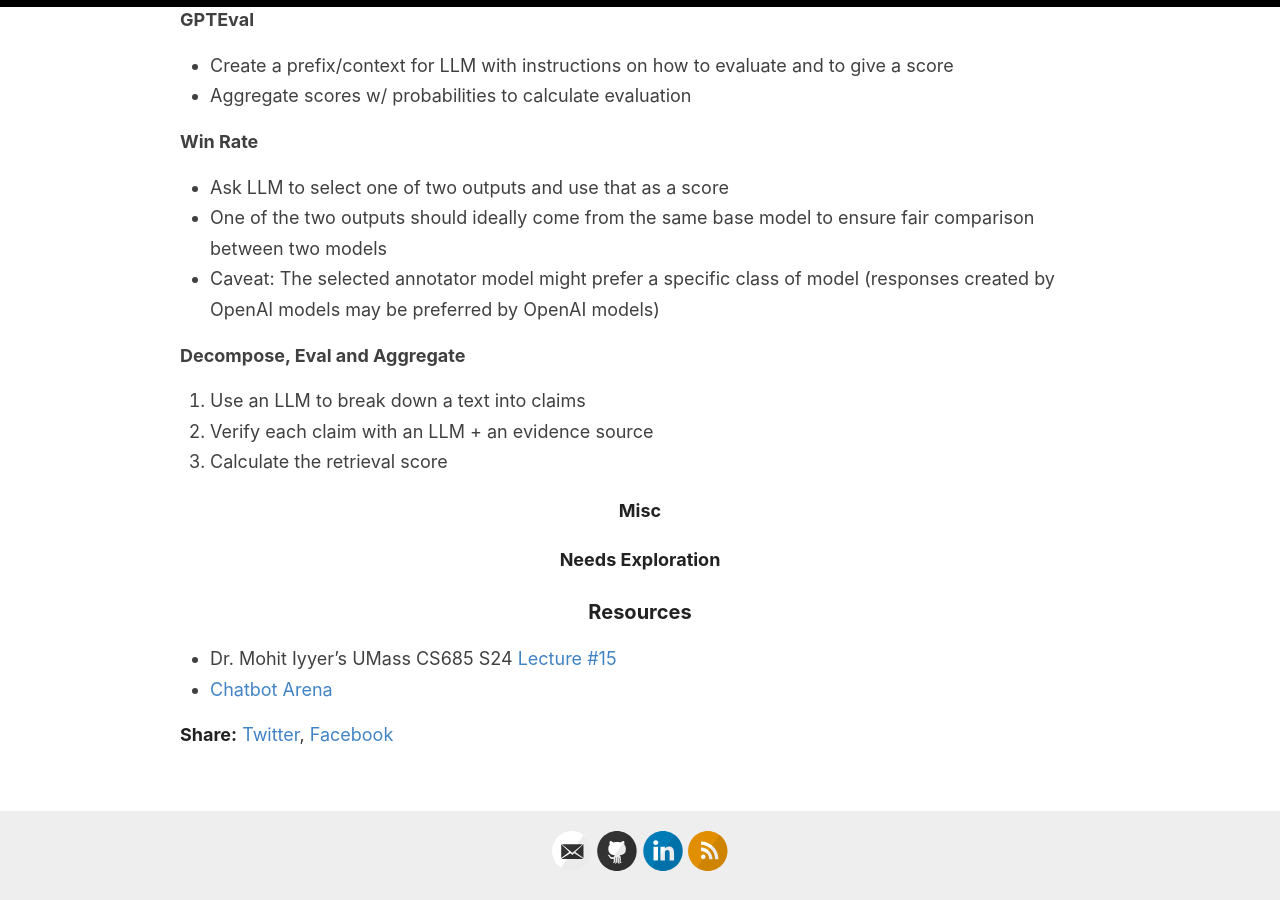
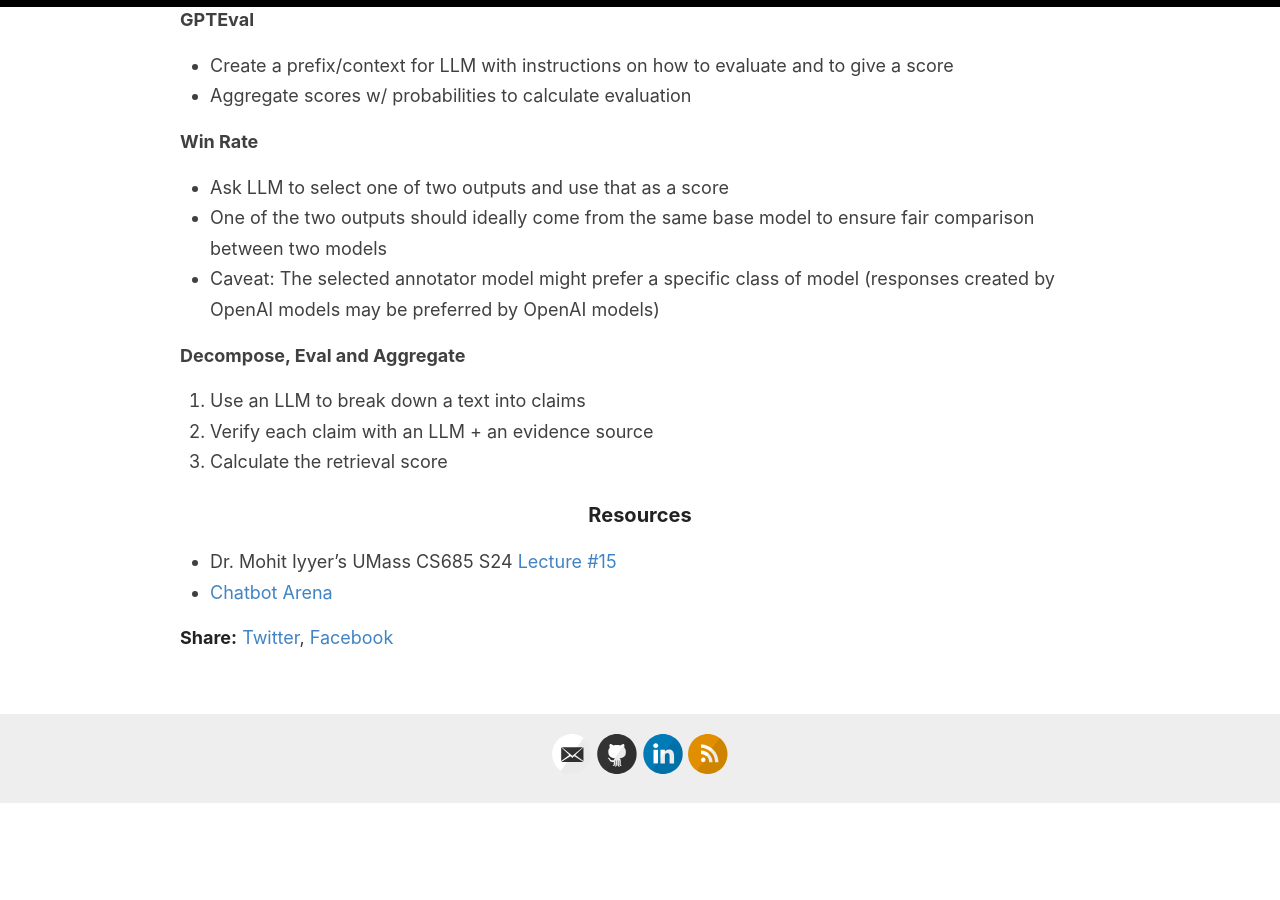
Before and after one commit to harsh-seth/knowhere, a Jekyll site: the page built from _posts/notes/nlp/2024-04-03-llm-evaluation.md, in a window 1280 px wide and 900 px high, scrolled down 2761 px. Built offline with Jekyll 4.4.1, drawn with Linux system fonts in a browser that asks for light colours; after the commit the page ends 3564 px from its top, so only the background shows below that.

Commit message:
content: removed unused sections

```diff
--- a/_posts/notes/nlp/2024-04-03-llm-evaluation.md
+++ b/_posts/notes/nlp/2024-04-03-llm-evaluation.md
@@ -95,10 +95,6 @@ Challenges when using humans
 2. Verify each claim with an LLM + an evidence source
 3. Calculate the retrieval score
 
-#### Misc
-
-#### Needs Exploration
-
 ### Resources
 - Dr. Mohit Iyyer's UMass CS685 S24 [Lecture #15](https://www.youtube.com/watch?v=Um9gf-U0o1Q)
 - [Chatbot Arena](chat.lmsys.org)
```
